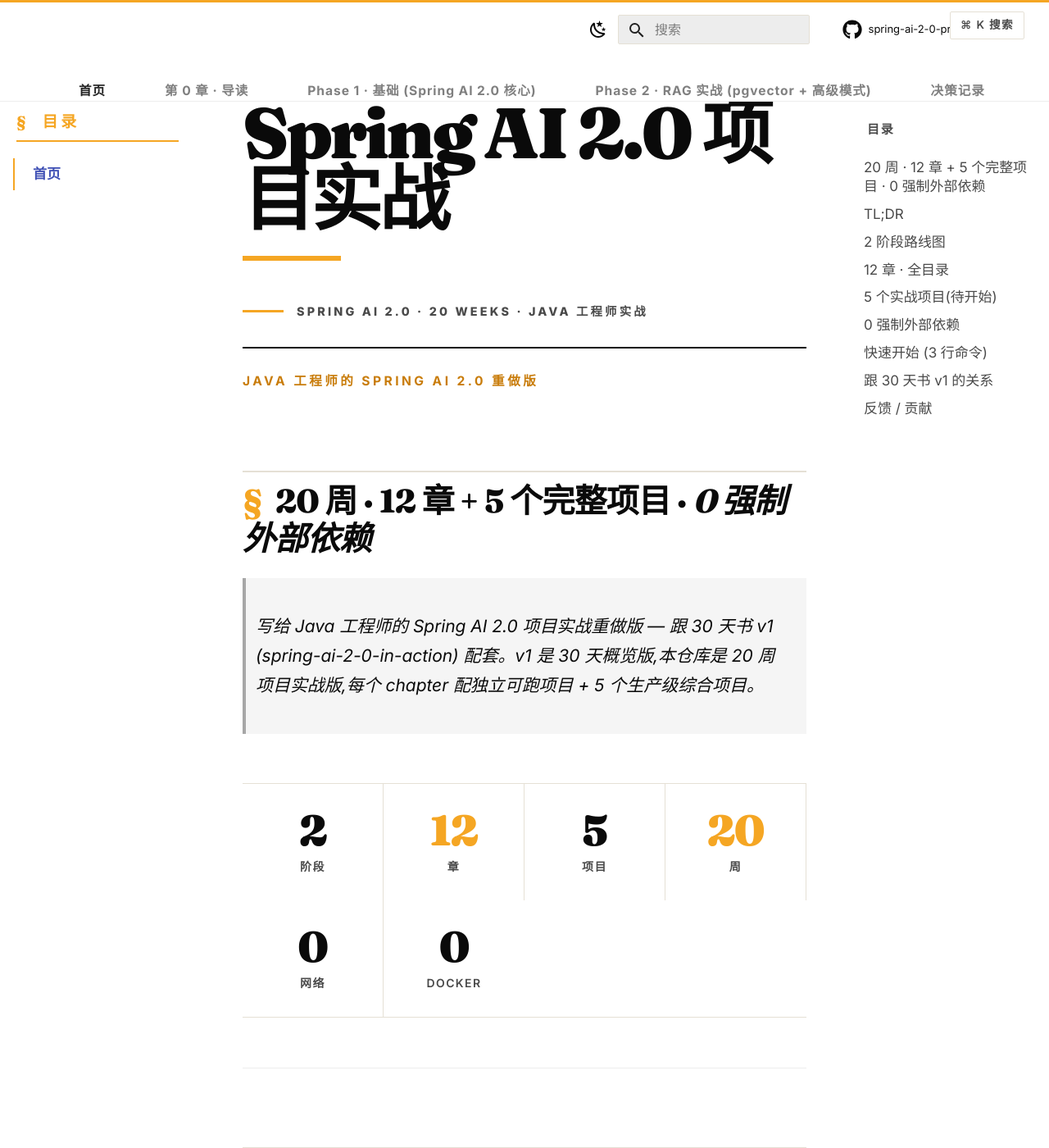
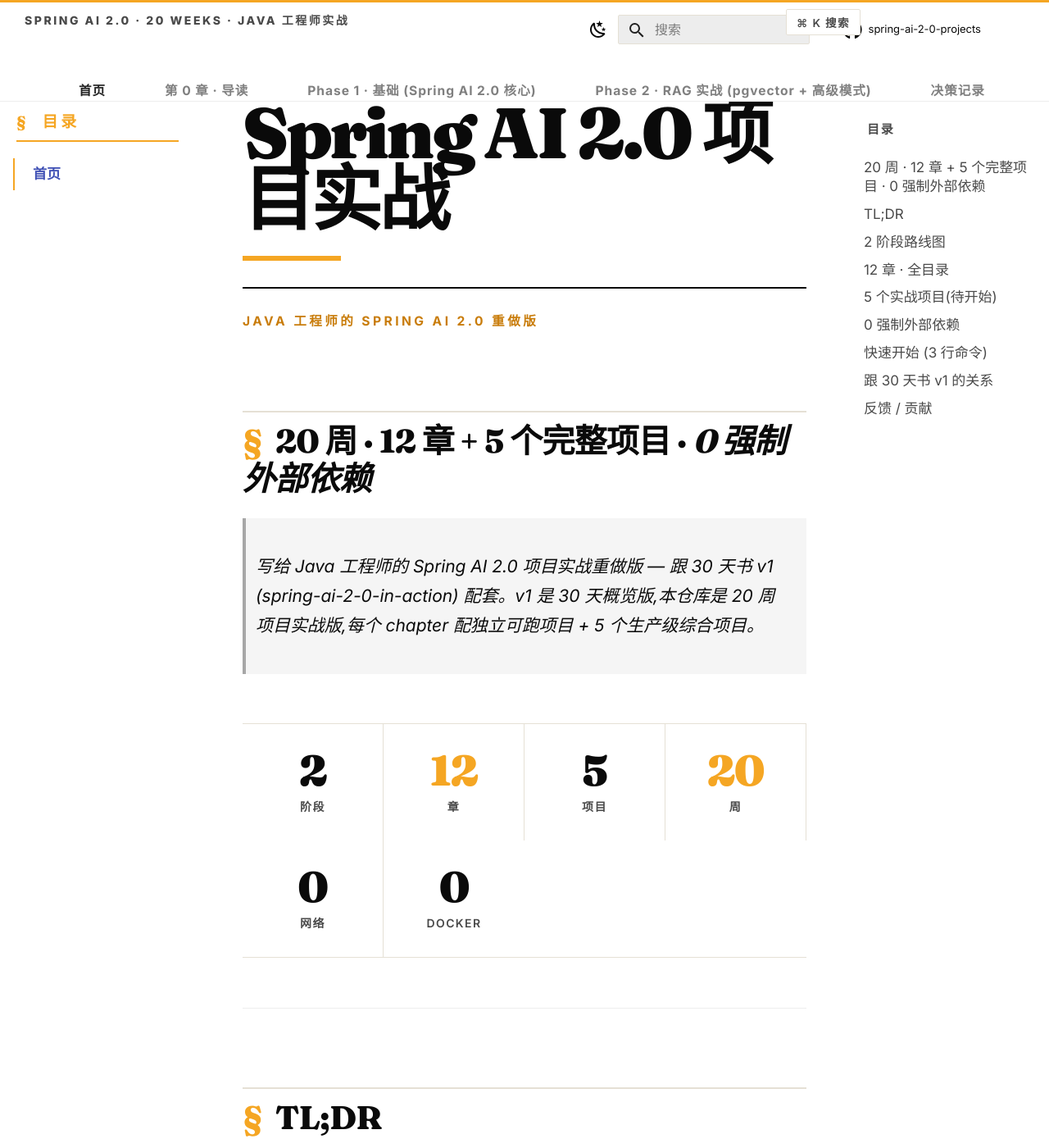
Before and after one commit to mishishi/spring-ai-2-0-projects, an MkDocs documentation site: the page built from docs/index.md, in a window 1280 px wide and 1400 px high. Shown: the whole window at 82% size. Built offline with MkDocs 1.6.1 and Material for MkDocs 9.7.7, drawn with Linux system fonts in a browser that asks for light colours; comment, search, counter and statistics services are not loaded.

Commit message:
style: unify header decoration across all pages (v1 style)
Root cause: v1 used fixed body.md-home::before/::after in extra.css, but
mkdocs-material 9.5 removed the md-home class on <body>. v1 worked around
it in javascripts/extra.js: detect pathname ending in /index.html and
document.body.classList.add('md-home') at runtime. v2 inherited that
script so body still gets md-home, but my CSS for subpage decorations was
body:not(.md-home) which matched nothing — subpages had no decoration.

Fix:
- Switch subpage decoration selector from body:not(.md-home) to body.md-home
  so all pages get the magazine header (v1 used this and it worked)
- Reposition ::after '⌘ K 搜索' to right: 11.5rem so it doesn't overlap
  the GitHub link in the real .md-header
- Drop content-flow .hero-kicker / .hero-search-hint from index.md
  (they duplicated the now-fixed ::before/::after decorations)
- Hero ::before lives in top 0.7rem, real .md-header below it, then
  .md-tabs at the bottom — 3-tier magazine stack

Result: v1 and v2 subpages now share the same 'SPRING AI 2.0 · N DAYS ·
JAVA 工程师实战' + '⌘ K 搜索' magazine header strip, plus v2's added
real tab nav + left sidebar + right TOC

```diff
--- a/docs/index.md
+++ b/docs/index.md
@@ -1,16 +1,4 @@
 # Spring AI 2.0 项目实战
-
-<div class="hero-kicker">
-
-SPRING AI 2.0  ·  20 WEEKS  ·  JAVA 工程师实战
-
-</div>
-
-<div class="hero-search-hint">
-
-⌘ K 搜索
-
-</div>
 
 <div class="editorial-section-label">
 
--- a/docs/stylesheets/extra.css
+++ b/docs/stylesheets/extra.css
@@ -586,6 +586,42 @@
   border-radius: 2px;
   background: var(--paper);
   pointer-events: none;
+}
+
+/* 全站装饰刊头 — 跟 v1 风格一致(所有页面 body.md-home 都有装饰) */
+body.md-home::before {
+  content: "SPRING AI 2.0  ·  20 WEEKS  ·  JAVA 工程师实战";
+  position: fixed;
+  top: 0.7rem;
+  left: 1.5rem;
+  z-index: 200;
+  font-family: var(--md-text-font);
+  font-weight: 800;
+  font-size: 0.7rem;
+  letter-spacing: 0.18em;
+  text-transform: uppercase;
+  color: var(--ink-soft);
+  pointer-events: none;
+  white-space: nowrap;
+}
+
+body.md-home::after {
+  content: "⌘ K 搜索";
+  position: fixed;
+  top: 0.55rem;
+  right: 11.5rem;
+  z-index: 200;
+  font-family: var(--md-text-font);
+  font-weight: 600;
+  font-size: 0.68rem;
+  letter-spacing: 0.1em;
+  text-transform: uppercase;
+  color: var(--ink-soft);
+  border: 1px solid var(--line);
+  padding: 0.25rem 0.6rem;
+  border-radius: 2px;
+  pointer-events: none;
+  background: var(--paper);
 }
 
 body.md-home .md-content__inner > h1:first-child {
```
